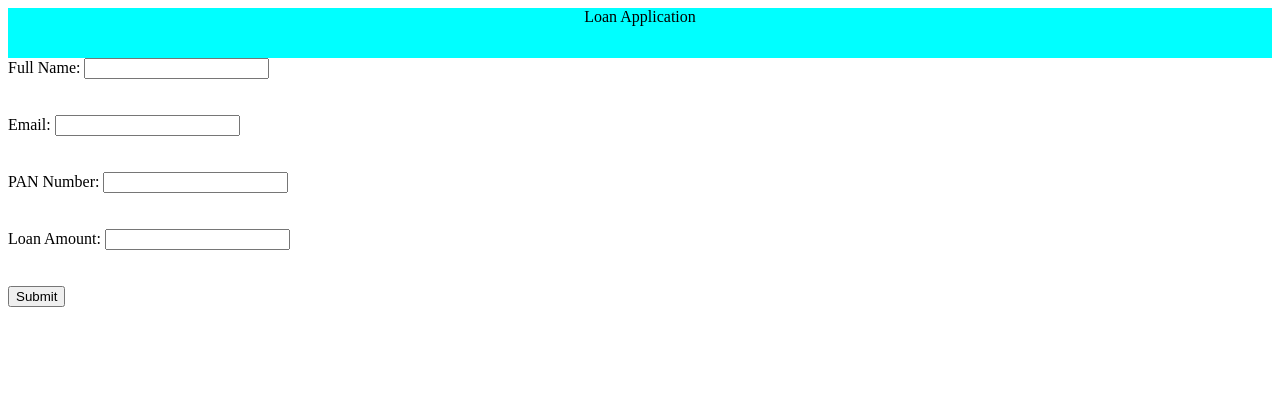
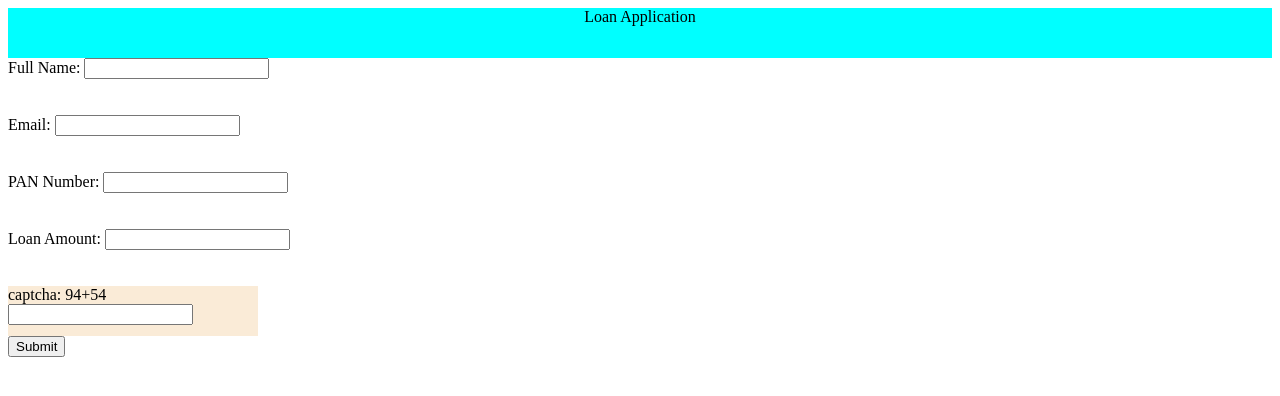
Before and after one commit to Lakshmivishwakarma/loan_application, a plain HTML site: page index.html in a window 1280 px wide. Drawn offline with Linux system fonts and the light colour scheme.

Commit message:
captcha validation added

```diff
--- a/index.css
+++ b/index.css
@@ -5,3 +5,9 @@
 
 
 }
+
+#captcha{
+    background-color: antiquewhite;
+    height: 50px;
+    width:250px;
+}
--- a/index.html
+++ b/index.html
@@ -34,8 +34,14 @@
         <input type="number" id="loan_amount"name="loan_amount"><br><br>
         <br><span id="loan_amountt"></span>
 
+        <div id="captcha">
+            <label for="captcha">captcha:</label>
+            <span id="firstNumber">5</span>+<span id="secondNumber">3</span>
+            <input type="text" id="captchaAnswer">
+
+        </div>
+
         <input type="submit" value="Submit"><br />
-
 
 
     </form>
--- a/script.js
+++ b/script.js
@@ -1,16 +1,30 @@
+let captchaFirst=  Math.floor(1+Math.random()*100);
+console.log(captchaFirst);
+
+let captchaSecond=  Math.floor(1+Math.random()*100);
+console.log(captchaSecond);
+// displaying captcha values on UI
+document.getElementById("firstNumber").innerHTML=captchaFirst;
+document.getElementById("secondNumber").innerHTML=captchaSecond;
 function validateForm() {
-    //get data from form
+
+//validating captcha first
+
+const userCaptcha = document.getElementById("captchaAnswer").value;
+if (parseInt(userCaptcha) !== captchaFirst+captchaSecond) {
+    alert("Invalid captcha");
+    return false;
+}
+  //get data from form
   let name = document.getElementById("name").value;
   let email = document.getElementById("email").value;
   let pan = document.getElementById("pan").value;
   let loanAmount = document.getElementById("email").value;
-// validate data
+  // validate data
 
+  // if success then return true else return false
 
-// if success then return true else return false
-
-
-  let person= {
+  let person = {
     name,
     email,
     pan,
```
